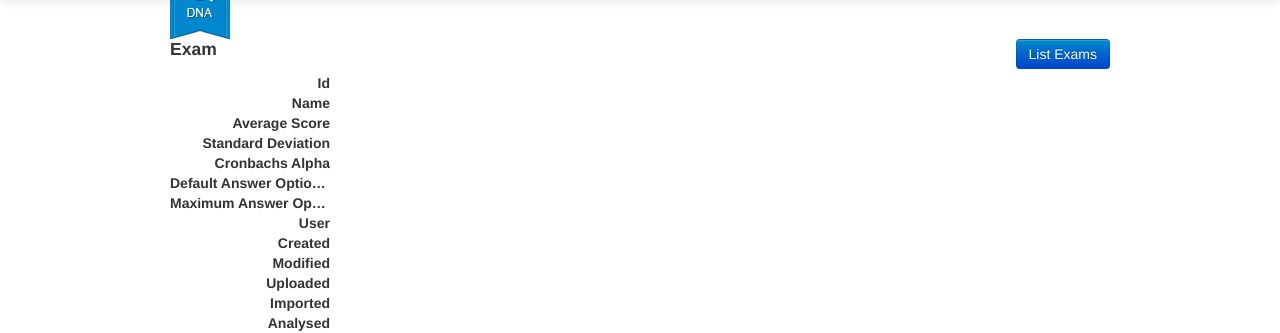
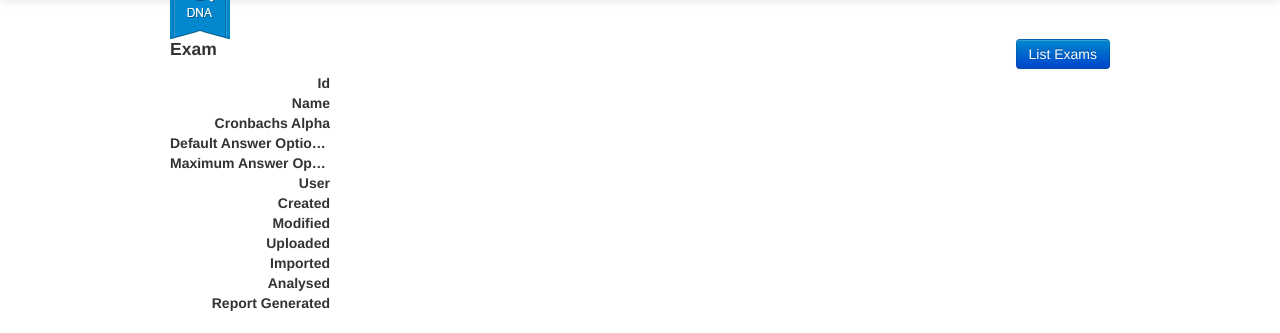
Before and after one commit to nlware/qdnatool, a CakePHP app: template app/View/Exams/view.ctp in a window 1280 px wide. Shown: the part 41-374 px from the top of the page. Run offline with PHP 8.4 and a stand-in for CakePHP, Linux system fonts and the light colour scheme; the template is opened without the code that fills it, so the values that code supplies are empty; some libraries are stand-ins or nearby versions.

Commit message:
Removed unused fields: average_score and standard_deviation

```diff
--- a/app/Config/Schema/schema.php
+++ b/app/Config/Schema/schema.php
@@ -323,8 +323,6 @@ class AppSchema extends CakeSchema {
 		'mapping_filename' => array('type' => 'string', 'null' => true, 'default' => null, 'collate' => 'utf8_general_ci', 'charset' => 'utf8'),
 		'answer_option_count' => array('type' => 'integer', 'null' => true, 'default' => null, 'length' => 10),
 		'max_answer_option_count' => array('type' => 'integer', 'null' => true, 'default' => null, 'length' => 10),
-		'average_score' => array('type' => 'float', 'null' => true, 'default' => null, 'length' => '10,3'),
-		'standard_deviation' => array('type' => 'float', 'null' => true, 'default' => null, 'length' => '10,8'),
 		'cronbachs_alpha' => array('type' => 'float', 'null' => true, 'default' => null, 'length' => '4,3'),
 		'report_filename' => array('type' => 'string', 'null' => true, 'default' => null, 'collate' => 'utf8_general_ci', 'charset' => 'utf8'),
 		'uploaded' => array('type' => 'datetime', 'null' => true, 'default' => null),
--- a/app/Model/Exam.php
+++ b/app/Model/Exam.php
@@ -401,8 +401,6 @@ class Exam extends AppModel {
 				'Exam' => array(
 					'id' => $exam['Exam']['id'],
 					'exam_state_id' => ExamState::ANALYSED,
-					'average_score' => $averageScore,
-					'standard_deviation' => $standardDeviation,
 					'cronbachs_alpha' => $cronbachsAlpha,
 					'max_answer_option_count' => $maxAnswerOptionCount,
 					'analysed' => date('Y-m-d H:i:s')
--- a/app/View/Exams/view.ctp
+++ b/app/View/Exams/view.ctp
@@ -6,10 +6,6 @@
 		<dd><?php echo h($exam['Exam']['id']); ?>&nbsp;</dd>
 		<dt><?php echo __('Name'); ?></dt>
 		<dd><?php echo h($exam['Exam']['name']); ?>&nbsp;</dd>
-		<dt><?php echo __('Average Score'); ?></dt>
-		<dd><?php echo h($exam['Exam']['average_score']); ?>&nbsp;</dd>
-		<dt><?php echo __('Standard Deviation'); ?></dt>
-		<dd><?php echo h($exam['Exam']['standard_deviation']); ?>&nbsp;</dd>
 		<dt><?php echo __('Cronbachs Alpha'); ?></dt>
 		<dd><?php echo h($exam['Exam']['cronbachs_alpha']); ?>&nbsp;</dd>
 		<dt><?php echo __('Default Answer Option Count'); ?></dt>
```
Also changed, not shown: app/Test/Fixture/ExamFixture.php (+0 -6 lines).
